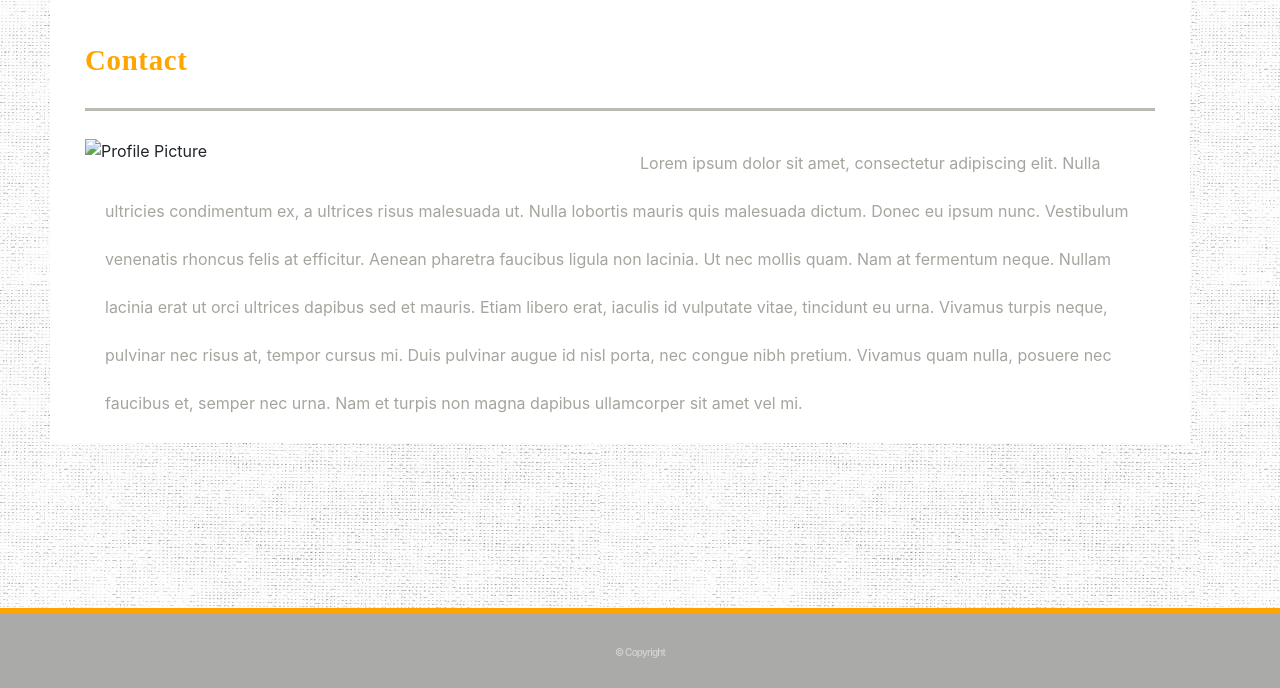
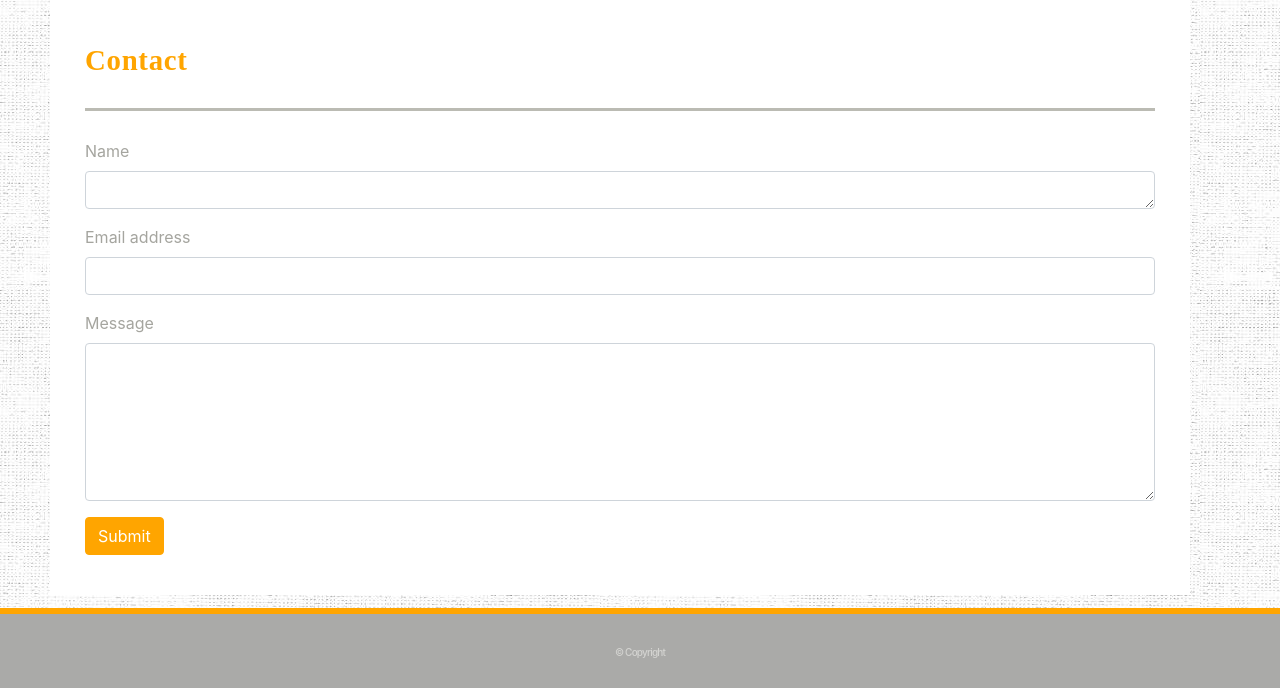
Before and after one commit to avpizarro/Portfolio, a plain HTML site: page contact.html in a window 1280 px wide. Shown: the part 112-800 px from the top of the page. Drawn offline with nearby package versions, Linux system fonts and the light colour scheme; a web font is replaced by a local one.

Commit message:
Add form to contact.html

```diff
--- a/contact.html
+++ b/contact.html
@@ -48,20 +48,34 @@
         </div>
 
 <!--Content image and text-->
-
-                    <div class="row" class="portfolioRow">
+    <div class="row">
 
         <div class="col-sm-12">
 
-                            <img src="Assets/Images/aboutMe.jpg" alt="Profile Picture" class="profilePicture">
+            <form>
 
-                            <p class="profileDescription">
-                            Lorem ipsum dolor sit amet, consectetur adipiscing elit. Nulla ultricies condimentum ex, a ultrices risus malesuada ut. Nulla lobortis mauris quis malesuada dictum. Donec eu ipsum nunc. Vestibulum venenatis rhoncus felis at efficitur. Aenean pharetra faucibus ligula non lacinia. Ut nec mollis quam. Nam at fermentum neque. Nullam lacinia erat ut orci ultrices dapibus sed et mauris. Etiam libero erat, iaculis id vulputate vitae, tincidunt eu urna. Vivamus turpis neque, pulvinar nec risus at, tempor cursus mi. Duis pulvinar augue id nisl porta, nec congue nibh pretium. Vivamus quam nulla, posuere nec faucibus et, semper nec urna. Nam et turpis non magna dapibus ullamcorper sit amet vel mi.
-                            </p>
+                <div class="form-group">
+                    <label for="exampleFormControlTextarea1">Name</label>
+                    <textarea class="form-control" id="exampleFormControlTextarea1" rows="1"></textarea>
+                </div>
+
+                <div class="form-group">
+                    <label for="exampleInputEmail1">Email address</label>
+                    <input type="email" class="form-control" id="exampleInputEmail1" aria-describedby="emailHelp">
+                </div>
+
+                <div class="form-group">
+                    <label for="exampleFormControlTextarea1">Message</label>
+                    <textarea class="form-control" id="exampleFormControlTextarea1" rows="6"></textarea>
+                  </div>
+
+                <button type="submit" class="btn btn-primary">Submit</button>
+
+            </form>
+        </div>
 
     </div>
 
-                    </div>
 
     </article>
 
--- a/style.css
+++ b/style.css
@@ -54,6 +54,7 @@ nav {
     position: absolute;
     left: 50px;
     top: 100px;
+    padding-bottom: 40px;
 }
 
 .row {
@@ -121,11 +122,22 @@ figcaption {
     transform: translate(-50%, -50%);
     background-color: black;
     color: rgb(165, 165, 159);
-    width: 92%;
+    width: 94%;
     height: 60px;
     text-align: center;
     line-height: 60px;
   }
+
+/* Style specific to contact.html*/
+
+.form-group {
+    color: rgb(165, 165, 159);
+}
+
+.btn-primary {
+    background-color: orange;
+    border-color: orange;
+}
 
 /* Footer style and position, maintained trough the website */
 
```
Also changed, not shown: index.html (+1 -1 lines), portfolio.html (+1 -1 lines). Lines whose indentation alone changed are shown as unchanged.
